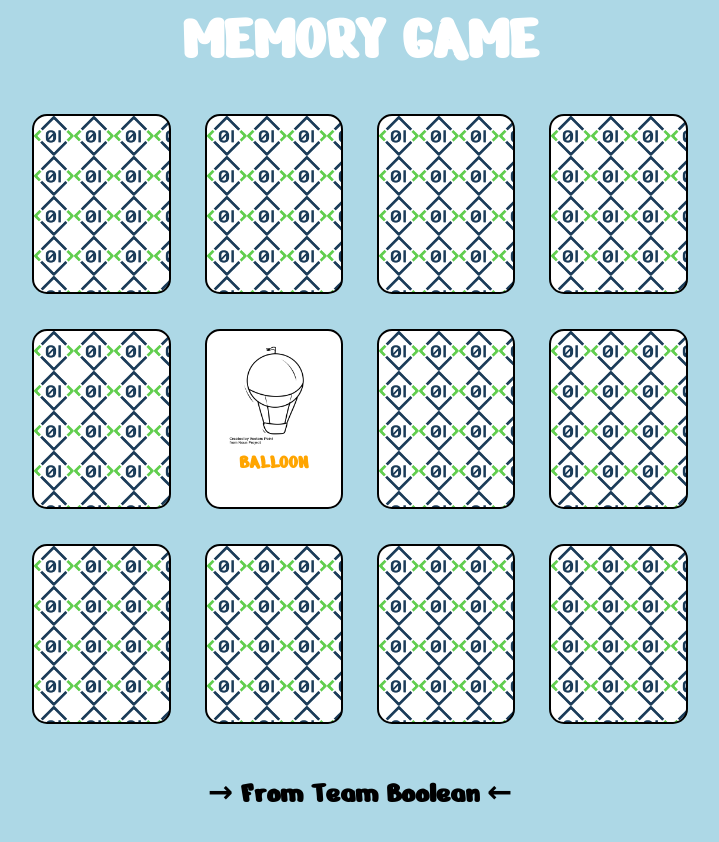
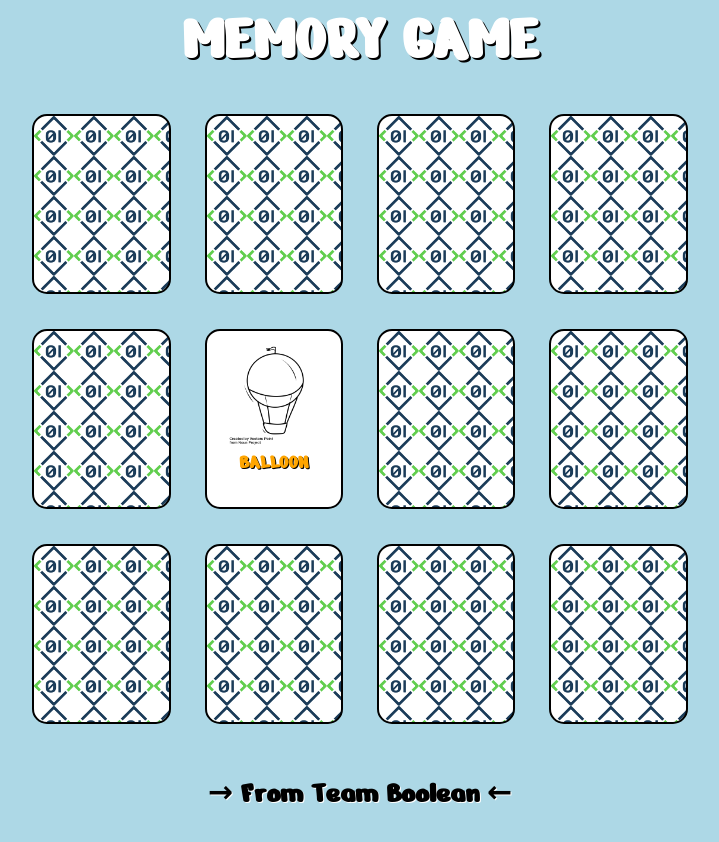
Before and after one commit to IgnazioMont/html-css-memory, a plain HTML site: page index.html in a window 1280 px wide. Shown: the whole page, without its empty margins (280-999 px from the left). Drawn offline with Linux system fonts and the light colour scheme.

Commit message:
text-shadow

```diff
--- a/css/style.css
+++ b/css/style.css
@@ -19,7 +19,7 @@ body {
 /* Title */
 h1 {
     text-align: center;
-    text-shadow: 3px black;
+    text-shadow: 2px 2px black;
     font-size: 65px;
     color: white;
     padding-bottom: 20px;
@@ -60,6 +60,7 @@ h1 {
 .card h3 {
     font-size: 20px;
     color: orange;
+    text-shadow: 1px 1px black;
 }
 
 .face-up,
@@ -90,4 +91,5 @@ footer {
 
 h4 {
     font-size: 30px;
+    text-shadow: 1px 1px white;
 }
```
